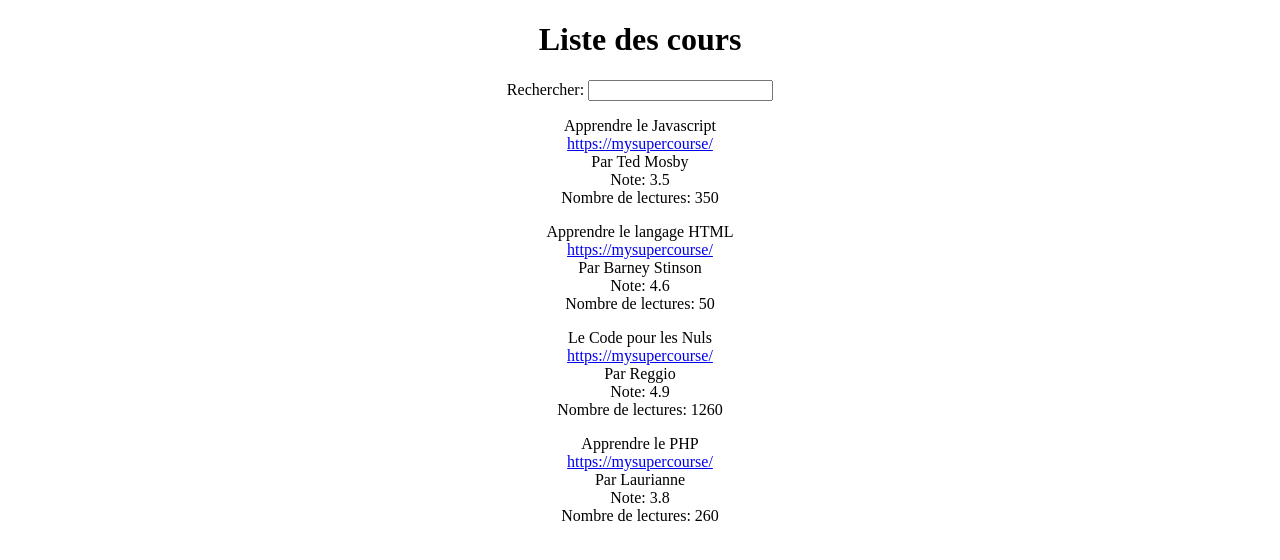
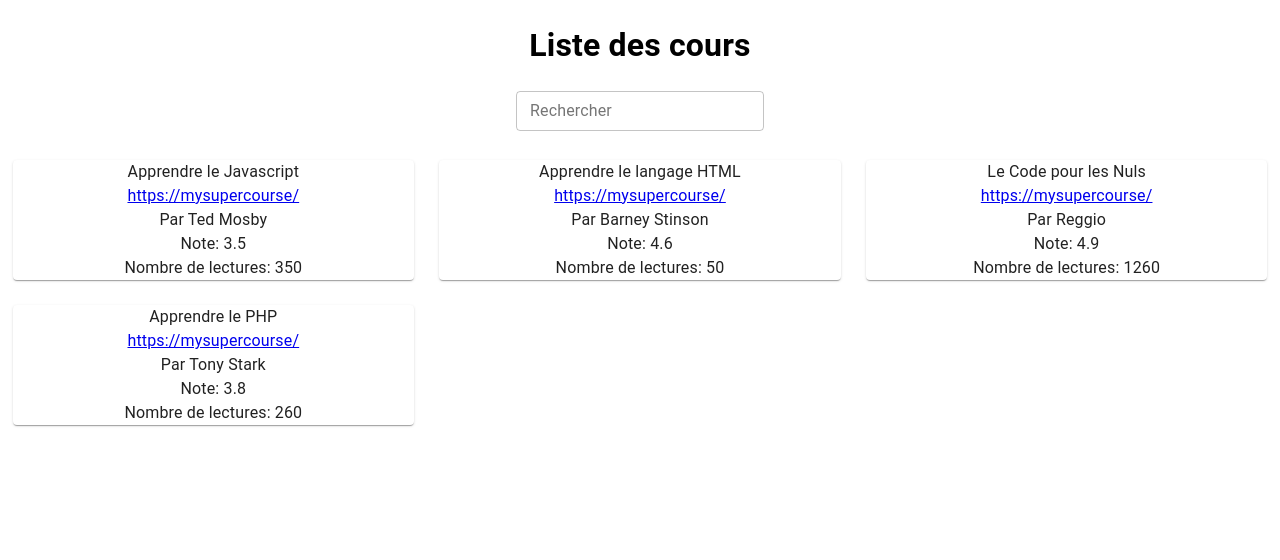
Before and after one commit to Graphandco/courses-list, a React (Create React App) app: page / in a window 1280 px wide. Shown: the top 560 px of the page. Built offline with nearby package versions, Linux system fonts and the light colour scheme.

Commit message:
Add Material UI

```diff
--- a/package.json
+++ b/package.json
@@ -3,12 +3,14 @@
   "version": "0.1.0",
   "private": true,
   "dependencies": {
+    "@material-ui/core": "^4.9.12",
     "@testing-library/jest-dom": "^4.2.4",
     "@testing-library/react": "^9.5.0",
     "@testing-library/user-event": "^7.2.1",
     "react": "^16.13.1",
     "react-dom": "^16.13.1",
-    "react-scripts": "3.4.1"
+    "react-scripts": "3.4.1",
+    "typeface-roboto": "0.0.75"
   },
   "scripts": {
     "start": "react-scripts start",
--- a/src/App.css
+++ b/src/App.css
@@ -1,13 +1,10 @@
+body {
+    padding: 0;
+    margin: 0;
+}
+
 .App {
     text-align: center;
-}
-
-input {
-    margin-bottom: 1rem;
-}
-
-.course-list {
-    margin-bottom: 1rem;
 }
 
 .course-list span {
--- a/src/App.js
+++ b/src/App.js
@@ -1,6 +1,11 @@
 import React, { useState } from 'react';
 import CoursesList from './CoursesList';
 import './App.css';
+
+import Grid from '@material-ui/core/Grid';
+import Typography from '@material-ui/core/Typography';
+import Box from '@material-ui/core/Box';
+import TextField from '@material-ui/core/TextField';
 
 const courses = [
     {
@@ -36,7 +41,7 @@ const courses = [
     {
         id: 4,
         title: 'Apprendre le PHP',
-        author: 'Laurianne',
+        author: 'Tony Stark',
         hours_video: 8.5,
         number_of_lectures: 260,
         rating: 3.8,
@@ -56,8 +61,8 @@ const App = () => {
 
     const filteredCourses = courses.filter((course) => {
         return (
-            course.title.includes(searchText) ||
-            course.author.includes(searchText)
+            course.title.toLowerCase().includes(searchText.toLowerCase()) ||
+            course.author.toLowerCase().includes(searchText.toLowerCase())
         );
     });
 
@@ -67,15 +72,31 @@ const App = () => {
 
     return (
         <div className='App'>
-            <h1>Liste des cours</h1>
-            <label htmlFor='searchInput'>Rechercher: </label>
-            <input
+            <Typography>
+                <h1>Liste des cours</h1>
+
+                {/*<label htmlFor='searchInput'>Rechercher: </label>
+             <input
                 id='searchInput'
                 type='text'
                 onChange={handleSearchInputChange}
-            />
-
-            <CoursesList courses={filteredCourses} />
+            /> */}
+                <Box mb={2}>
+                    <TextField
+                        label='Rechercher'
+                        variant='outlined'
+                        size='small'
+                        className='search-input'
+                        inputProps={{ 'aria-label': 'description' }}
+                        id='searchInput'
+                        type='text'
+                        onChange={handleSearchInputChange}
+                    />
+                </Box>
+                <Grid container direction='row' alignItems='stretch'>
+                    <CoursesList courses={filteredCourses} />
+                </Grid>
+            </Typography>
         </div>
     );
 };
--- a/src/CoursesList.js
+++ b/src/CoursesList.js
@@ -1,9 +1,21 @@
 import React from 'react';
+import Grid from '@material-ui/core/Grid';
+import Card from '@material-ui/core/Card';
 
 const CoursesList = ({ courses }) => {
     return courses.map((course) => {
         return (
-            <div className='course-list' key={course.id}>
+            <Grid
+                style={{ padding: '1vw' }}
+                item
+                xs={12}
+                sm={6}
+                lg={4}
+                xl={3}
+                className='course-list'
+                key={course.id}
+            >
+                <Card className='card-course'>
                     {course.title}
                     <span>
                         <a href='{course.url}'>{course.url}</a>
@@ -11,7 +23,8 @@ const CoursesList = ({ courses }) => {
                     <span>Par {course.author}</span>
                     <span>Note: {course.rating}</span>
                     <span>Nombre de lectures: {course.number_of_lectures}</span>
-            </div>
+                </Card>
+            </Grid>
         );
     });
 };
```
Also changed, not shown: 1 other file (tests, documents, lock files or other folders). Lines whose indentation alone changed are shown as unchanged.
